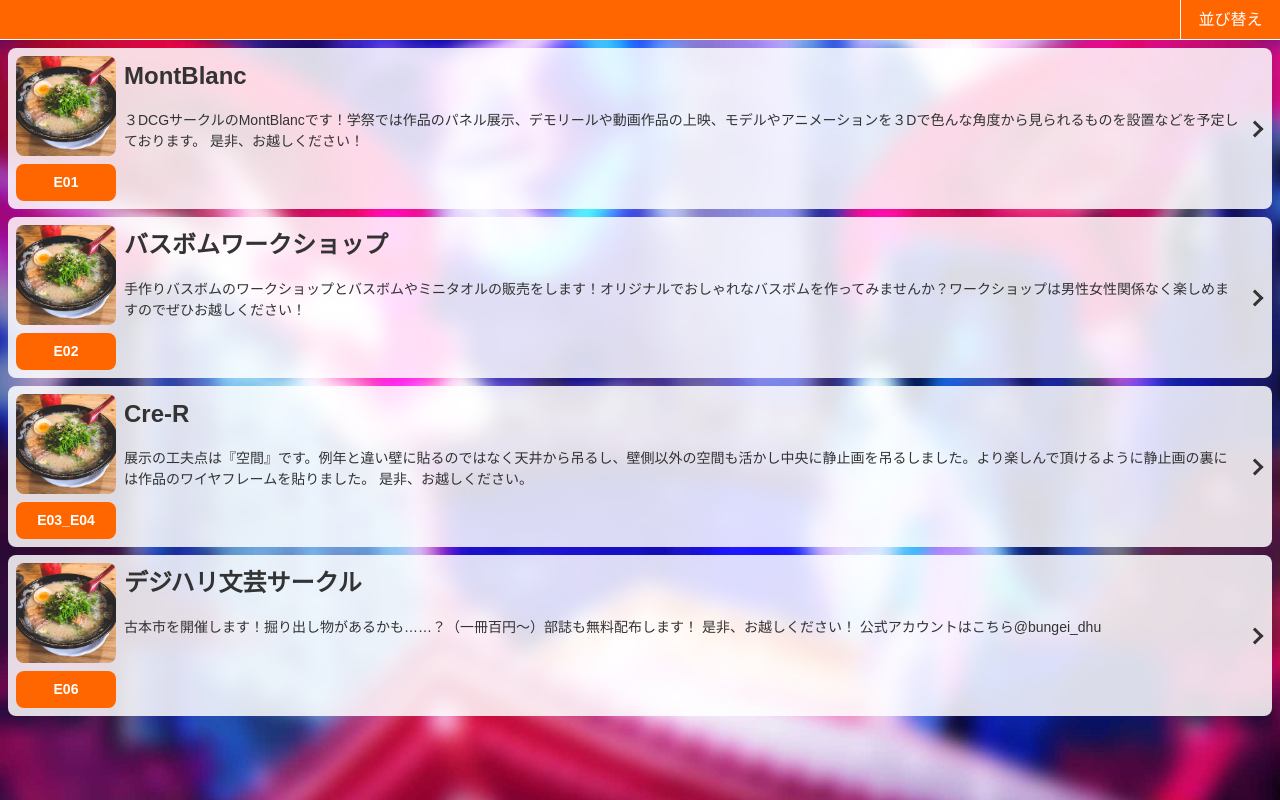
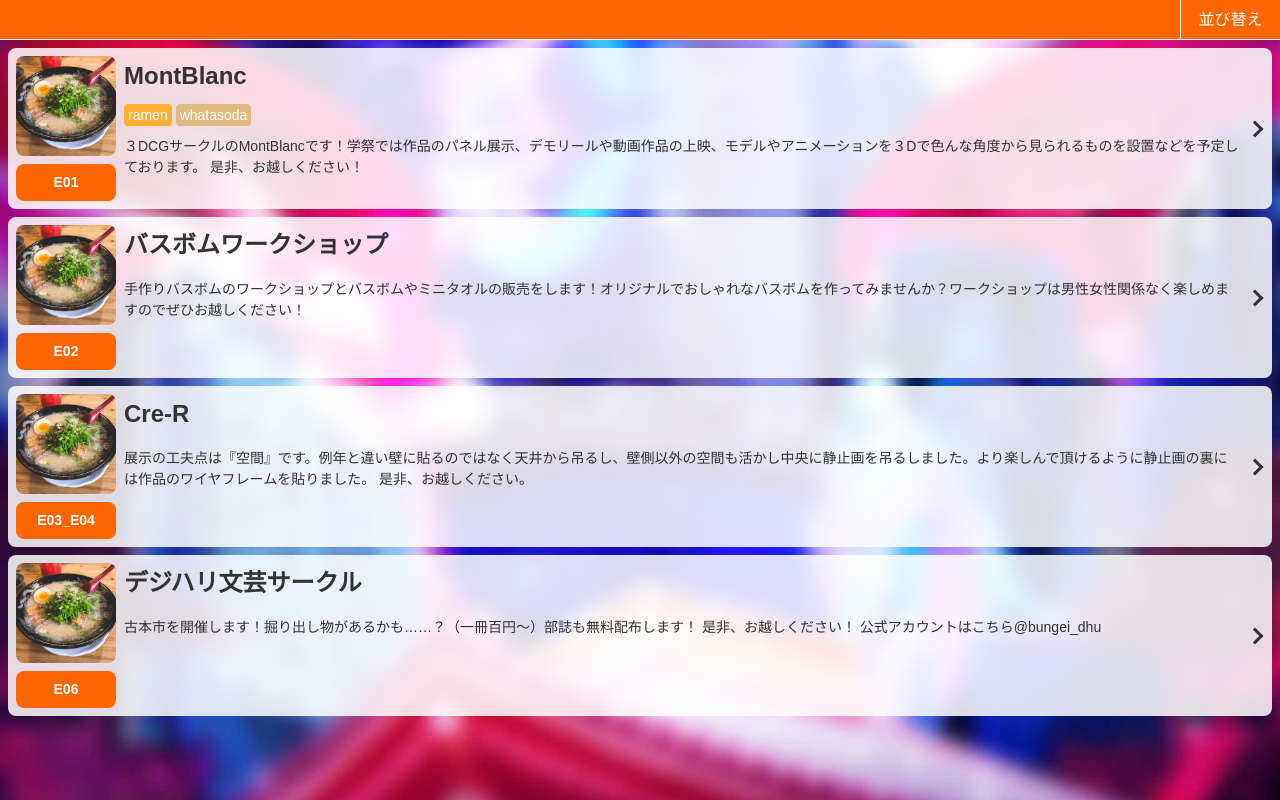
Before and after one commit to okatechnology/dhfes2019, a React app: page /event in a window 1280 px wide. Shown: the top 800 px of the page. Built offline with nearby package versions, Linux system fonts and the light colour scheme; the HTML template or start-up script is replaced by a standard one.

Commit message:
add: tmp data

```diff
--- a/src/app/data/eventData.ts
+++ b/src/app/data/eventData.ts
@@ -6,7 +6,7 @@ const eventDataArr: readonly EventItem[] = [
     // ruby: 'montblanc',
     description:
       '３DCGサークルのMontBlancです！学祭では作品のパネル展示、デモリールや動画作品の上映、モデルやアニメーションを３Dで色んな角度から見られるものを設置などを予定しております。 是非、お越しください！',
-    tag: [],
+    tag: ['ramen', 'whatasoda'],
     image: ramenImg,
     room: 'E01',
   },
@@ -15,7 +15,7 @@ const eventDataArr: readonly EventItem[] = [
     // ruby: 'aniway',
     description:
       '有志のアニメーション制作のサークルです！立ち上げたばかりなので、今回は学祭初出展となります！よろしくお願いします！',
-    tag: [],
+    tag: ['whatasoda'],
     image: ramenImg,
     room: 'W03',
   },
@@ -23,7 +23,7 @@ const eventDataArr: readonly EventItem[] = [
     name: 'タピオカカフェ',
     // ruby: 'たぴおかかふぇ',
     description: 'タピオカたっぷりのタピオカミルクティーを販売しています！ 是非お越しください！！',
-    tag: [],
+    tag: ['ramen'],
     image: ramenImg,
     room: 'cafeteria',
   },
@@ -32,7 +32,7 @@ const eventDataArr: readonly EventItem[] = [
     // ruby: 'smaf',
     description:
       'SmaFは軽食のお店！ ふわふわ綿菓子と、カリカリポップコーンと、カリカリポテトもあるよ~ 『お客さんがSmaFのフードを食べたあと、もっと楽しいように。^^』',
-    tag: [],
+    tag: ['whatasoda', 'てすと'],
     image: ramenImg,
     room: 'cafeteria',
   },
@@ -41,7 +41,7 @@ const eventDataArr: readonly EventItem[] = [
     // ruby: 'whitecoffee',
     description:
       '「好きなコーヒーは、わかる。好きなコーヒー豆は、わからない。」そんなあなたに試して欲しい、コーヒー豆の「好み診断」、始めました。',
-    tag: [],
+    tag: ['ramen'],
     image: ramenImg,
     room: 'cafeteria',
   },
```
